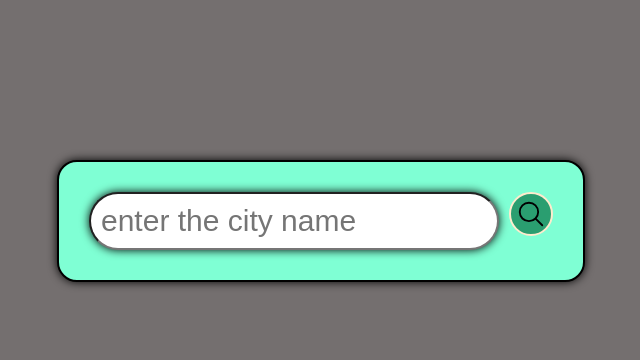
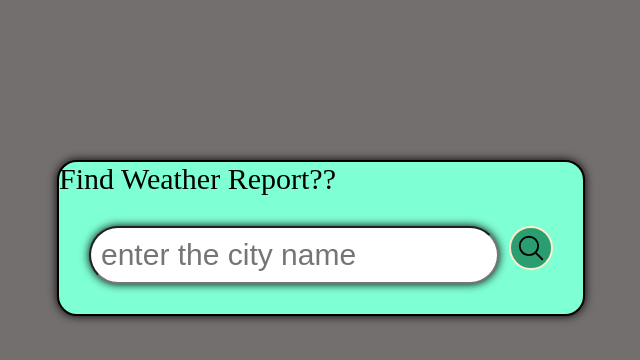
Before and after one commit to NihalRawat/Weather_app, a plain HTML site: page index.html in a window 1280 px wide. Shown: the whole page, without its empty margins (327-967 px from the left). Drawn offline with nearby package versions, Linux system fonts and the light colour scheme.

Commit message:
Update index.html

```diff
--- a/index.html
+++ b/index.html
@@ -8,6 +8,7 @@
 </head>
 <body>
    <div class="outer">
+       Find Weather Report??
         <div class="box">
             <input type="text" placeholder="enter the city name">
             <ion-icon class="img" name="search-outline"></ion-icon>
```
